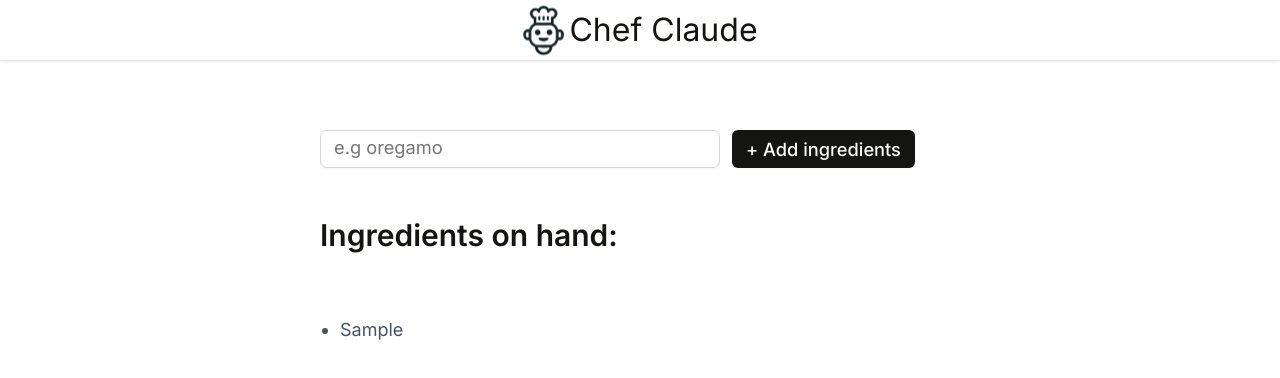
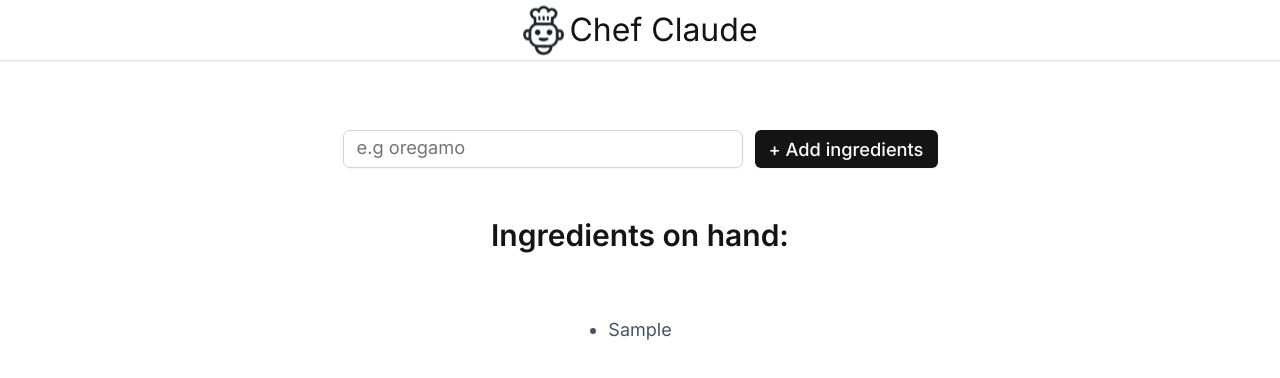
Before and after one commit to KachiMaxxxxx/chef-claude-project, a React (Vite) app in the folder chef-claude/: page / in a window 1280 px wide. Both pictures are taken after typing "Sample" into the empty fields and a click on the button "+ Add ingredients". Shown: the top 378 px of the page. Built offline with nearby package versions, Linux system fonts and the light colour scheme.

Commit message:
completed chef claude conditional renderiong of states

```diff
--- a/chef-claude/src/components/Main.jsx
+++ b/chef-claude/src/components/Main.jsx
@@ -1,16 +1,20 @@
 import { useState } from "react";
 export default function Main() {
-  const ingredients = [];
 
-    const [addIngredients,setIngredients] = useState(ingredients);
+
+  const [addIngredients, setIngredients] = useState([]);
+  const [recipeShown, setRecipeShown] = useState(false);
+
+
+
 
   function submitForm(formData) {
+    const newIngredients = formData.get("Ingredients").trim();
 
-    const newIngredients = formData.get("Ingredients");
-
-
-    setIngredients ((prevIngredients)=>[...prevIngredients,newIngredients]);
-
+    if (newIngredients){setIngredients((prevIngredients) => [...prevIngredients, newIngredients]);}
+  }
+  function handleSwitch(){
+    setRecipeShown(prevShown=> !prevShown);
   }
 
   return (
@@ -26,10 +30,56 @@ export default function Main() {
           />
           <button className="input__btn"> + Add ingredients</button>
         </form>
-        <h3 className="list__header">Ingredients on hand:</h3>
-        <ul className="input__list">
-         {addIngredients.map((item,index)=>(<li key= {index}>{item}</li>))}
+        { addIngredients.length > 0 ? <section>
+          <ul className="input__list" aria-live="polite">
+            <h3 className="list__header">Ingredients on hand:</h3>
+            {addIngredients.map((item, index) => (
+              <li key={index}>{item}</li>
+            ))}
+          </ul>
+
+          { addIngredients.length > 3 ? <div className="recipe__container">
+            <div className="recipe__text">
+              <h3 className="recipe__header">Ready for a recipe? </h3>
+              <p className="recipe__text">
+                Generate a recipe from your list of ingredients
+              </p>
+            </div>
+            <button  onClick={handleSwitch} className="recipe__button">Get a recipe</button>
+          </div> : null}
+        </section> : null}
+        { recipeShown ? <section>
+    <h2>Chef Claude Recommends:</h2>
+    <article className="suggested-recipe-container" aria-live="polite">
+        <p>Based on the ingredients you have available, I would recommend making a simple a delicious <strong>Beef Bolognese Pasta</strong>. Here is the recipe:</p>
+        <h3>Beef Bolognese Pasta</h3>
+        <strong>Ingredients:</strong>
+        <ul>
+            <li>1 lb. ground beef</li>
+            <li>1 onion, diced</li>
+            <li>3 cloves garlic, minced</li>
+            <li>2 tablespoons tomato paste</li>
+            <li>1 (28 oz) can crushed tomatoes</li>
+            <li>1 cup beef broth</li>
+            <li>1 teaspoon dried oregano</li>
+            <li>1 teaspoon dried basil</li>
+            <li>Salt and pepper to taste</li>
+            <li>8 oz pasta of your choice (e.g., spaghetti, penne, or linguine)</li>
         </ul>
+        <strong>Instructions:</strong>
+        <ol>
+            <li>Bring a large pot of salted water to a boil for the pasta.</li>
+            <li>In a large skillet or Dutch oven, cook the ground beef over medium-high heat, breaking it up with a wooden spoon, until browned and cooked through, about 5-7 minutes.</li>
+            <li>Add the diced onion and minced garlic to the skillet and cook for 2-3 minutes, until the onion is translucent.</li>
+            <li>Stir in the tomato paste and cook for 1 minute.</li>
+            <li>Add the crushed tomatoes, beef broth, oregano, and basil. Season with salt and pepper to taste.</li>
+            <li>Reduce the heat to low and let the sauce simmer for 15-20 minutes, stirring occasionally, to allow the flavors to meld.</li>
+            <li>While the sauce is simmering, cook the pasta according to the package instructions. Drain the pasta and return it to the pot.</li>
+            <li>Add the Bolognese sauce to the cooked pasta and toss to combine.</li>
+            <li>Serve hot, garnished with additional fresh basil or grated Parmesan cheese if desired.</li>
+        </ol>
+    </article>
+</section> : null}
       </div>
     </main>
   );
--- a/chef-claude/src/index.css
+++ b/chef-claude/src/index.css
@@ -14,6 +14,8 @@ color for text:  */
 body {
   max-width: 100vw;
   min-height: 100vh;
+  font-family: Inter;
+  font-weight: 400;
 }
 
 .navbar {
@@ -39,27 +41,23 @@ body {
   justify-content: center;
   align-items: center;
   align-content: center;
+  width: auto;
 }
 .input__form {
   display: flex;
   gap: 0.75rem;
-  justify-content: flex-start;
+  justify-content: center;
   align-items: center;
   margin-top: 4.375rem;
-
-
-  width: 50%;
 }
 .input__text {
   background: #ffffff;
-  min-width:25rem;
+  min-width: 25rem;
   height: 2.375rem;
   border: 1px solid #d1d5db;
+  outline: none;
   border-radius: 7px;
   box-shadow: 0px 1px 2px 0px #0000000d;
-  flex: 0 1 auto;
-
-
 }
 .input__text::placeholder {
   padding: 9px 13px;
@@ -78,26 +76,25 @@ body {
   letter-spacing: 0%;
   border: none;
   border-radius: 6px;
-  width: 11.4375rem;
+  min-width: 11.4375rem;
   padding: 9px 13px;
   background: #141413;
   color: #fafaf8;
   box-shadow: 0px 1px 2px 0px #0000000d;
   text-wrap: nowrap;
-  flex: 0 1 auto;
-  min-width:11.3425;
+  min-width: 11.3425;
 }
 
 .input__list {
   display: flex;
   flex-direction: column;
-  justify-content: flex-start;
-  align-items: flex-start;
-  width: 50%;
+  justify-content: center;
+  align-items: center;
+  width: auto;
+  margin-top: 3rem;
 }
 
 .list__header {
-  margin-top: 3rem;
   font-family: Inter;
   font-weight: 600;
   font-size: 1.875rem;
@@ -105,7 +102,6 @@ body {
   letter-spacing: 0%;
   color: #141413;
   margin-bottom: 3.875rem;
-  width: 50%;
 }
 
 .input__list > li {
@@ -115,5 +111,46 @@ body {
   line-height: 28px;
   letter-spacing: 0%;
   color: #475467;
-  margin-left:20px;
+  width: auto;
 }
+.recipe__container {
+  background: rgb(214, 206, 206);
+  width: auto;
+  display: flex;
+  justify-content:center;
+  align-items:center;
+  padding: 2rem;
+  border-radius: 5px;
+  gap: 1rem;
+  border: 1px solid #d1d5db;
+  outline: none;
+  border-radius: 7px;
+  box-shadow: 0px 1px 2px 0px #0000000d;
+  margin-top:3rem;
+}
+
+.recipe__text {
+  display: flex;
+  flex-direction: column;
+  gap: 1rem;
+  font-family: Inter;
+  font-weight: 400;
+}
+.recipe__button {
+  background: rgb(214, 87, 55);
+  color: white;
+  padding: 0.25rem;
+  border: none;
+  outline: none;
+  font-family: Inter;
+  font-weight: 500;
+  font-size: 1.14rem;
+  line-height: 1.25rem;
+  letter-spacing: 0%;
+  border-radius: 6px;
+  min-width: 11.4375rem;
+  padding: 9px 13px;
+  box-shadow: 0px 1px 2px 0px #0000000d;
+  text-wrap: nowrap;
+  border: 1px solid #d1d5db;
+}
```
